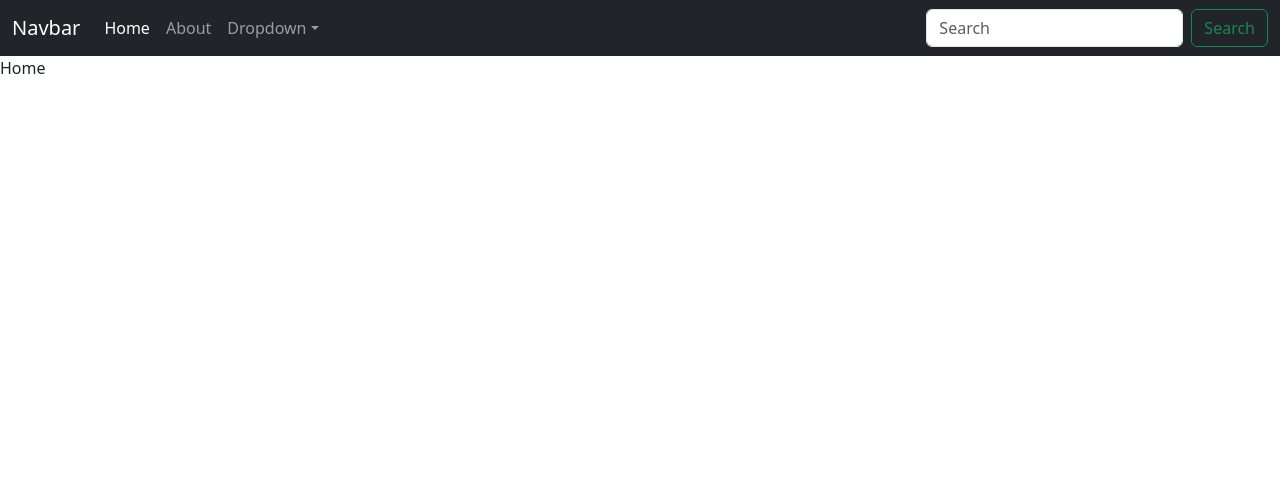
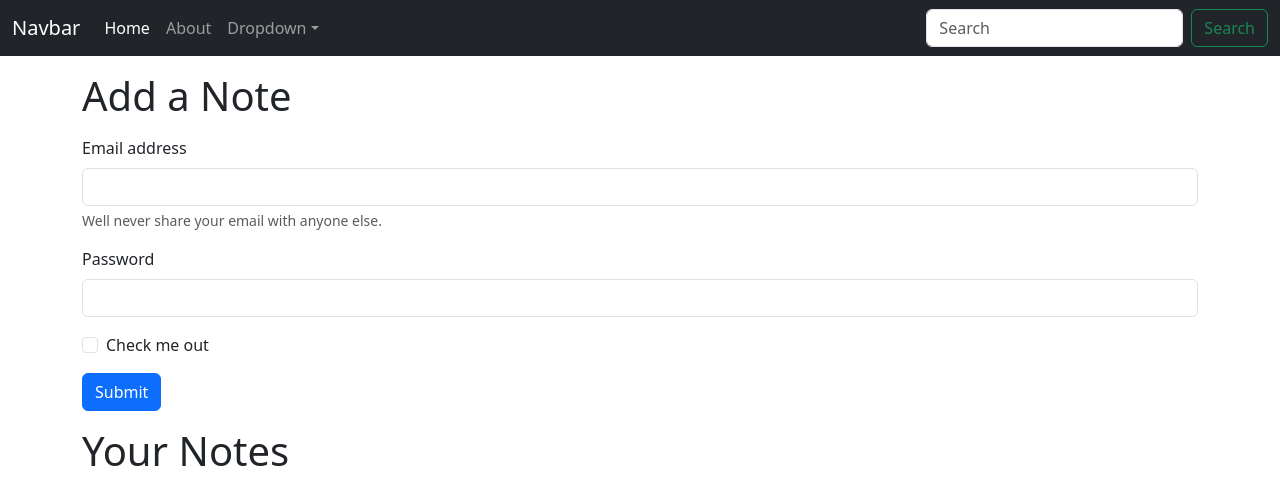
Before and after one commit to ManjiCoder/iNoteBook, a React (Vite) app: page / in a window 1280 px wide. Shown: the top 504 px of the page. Built offline with nearby package versions, Linux system fonts and the light colour scheme.

Commit message:
Video - 59 ✔ useLocation Hook in React - ✔

```diff
--- a/src/App.jsx
+++ b/src/App.jsx
@@ -13,10 +13,12 @@
     <BrowserRouter>
       <NoteState>
         <Navbar />
-        <Routes>
-          <Route exact path="/" element={<Home />} />
-          <Route exact path="/about" element={<About />} />
-        </Routes>
+        <div className="container">
+          <Routes>
+            <Route exact path="/" element={<Home />} />
+            <Route exact path="/about" element={<About />} />
+          </Routes>
+        </div>
       </NoteState>
     </BrowserRouter>
   );
--- a/src/components/Navbar.jsx
+++ b/src/components/Navbar.jsx
@@ -1,7 +1,12 @@
-import React from 'react';
-import { Link, NavLink } from 'react-router-dom';
+import React, { useEffect } from 'react';
+import { Link, useLocation } from 'react-router-dom';
 
 function Navbar() {
+  const { pathname } = useLocation();
+  // useEffect(() => {
+  // console.log(pathname);
+  // }, [pathname]);
+
   return (
     <nav className="navbar navbar-expand-lg bg-dark navbar-dark">
       <div className="container-fluid">
@@ -12,10 +17,10 @@
         <div className="collapse navbar-collapse" id="navbarSupportedContent">
           <ul className="navbar-nav me-auto mb-2 mb-lg-0">
             <li className="nav-item">
-              <NavLink className="nav-link" to="/">Home</NavLink>
+              <Link className={`nav-link ${pathname === '/' ? 'active' : ''}`} to="/">Home</Link>
             </li>
             <li className="nav-item">
-              <NavLink className="nav-link" to="/about">About</NavLink>
+              <Link className={`nav-link ${pathname === '/about' ? 'active' : ''}`} to="/about">About</Link>
             </li>
             <li className="nav-item dropdown">
               <a className="nav-link dropdown-toggle" href="#" role="button" data-bs-toggle="dropdown" aria-expanded="false">
--- a/src/context/notes/NoteState.jsx
+++ b/src/context/notes/NoteState.jsx
@@ -1,27 +1,13 @@
+/* eslint-disable react/prop-types */
 /* eslint-disable react/jsx-no-constructed-context-values */
 /* eslint-disable react/destructuring-assignment */
-import React, { useState } from 'react';
+import React from 'react';
 import NoteContext from './NoteContext';
 
 function NoteState(props) {
-  const s1 = {
-    name: 'harry',
-    clas: '5B',
-  };
-  const [state, setState] = useState(s1);
-
-  //   function to change state using Context API
-  const update = () => {
-    setTimeout(() => {
-      setState({
-        name: 'carry',
-        clas: '10B',
-      });
-    }, 1000);
-  };
   return (
     // eslint-disable-next-line react/self-closing-comp
-    <NoteContext.Provider value={{ state, update }}>
+    <NoteContext.Provider value={{}}>
       {props.children}
     </NoteContext.Provider>
   );
--- a/src/index.css
+++ b/src/index.css
@@ -0,0 +1,3 @@
+.showLink {
+    color: red !important;
+}
--- a/src/pages/About.jsx
+++ b/src/pages/About.jsx
@@ -1,21 +1,10 @@
 /* eslint-disable react/destructuring-assignment */
-import React, { useContext, useEffect } from 'react';
-import NoteContext from '../context/notes/NoteContext';
+import React from 'react';
 
 function About() {
-  const a = useContext(NoteContext);
-  console.log(a.state.clas);
-  useEffect(() => {
-    a.update();
-  }, []);
-
   return (
-    <div>
-      My name is
-      {`\n${a.state.name}`}
-      {' '}
-      & my class is
-      {`\n${a.state.clas}`}
+    <div className="">
+      About page
     </div>
   );
 }
--- a/src/pages/Home.jsx
+++ b/src/pages/Home.jsx
@@ -1,8 +1,28 @@
+/* eslint-disable jsx-a11y/label-has-associated-control */
 import React from 'react';
 
 function Home() {
   return (
-    <div>Home</div>
+    <div className="my-3">
+      <h1>Add a Note</h1>
+      <form className="my-3">
+        <div className="mb-3">
+          <label htmlFor="exampleInputEmail1" className="form-label">Email address</label>
+          <input type="email" className="form-control" id="exampleInputEmail1" aria-describedby="emailHelp" />
+          <div id="emailHelp" className="form-text">Well never share your email with anyone else.</div>
+        </div>
+        <div className="mb-3">
+          <label htmlFor="exampleInputPassword1" className="form-label">Password</label>
+          <input type="password" className="form-control" id="exampleInputPassword1" />
+        </div>
+        <div className="mb-3 form-check">
+          <input type="checkbox" className="form-check-input" id="exampleCheck1" />
+          <label className="form-check-label" htmlFor="exampleCheck1">Check me out</label>
+        </div>
+        <button type="submit" className="btn btn-primary">Submit</button>
+      </form>
+      <h1>Your Notes</h1>
+    </div>
   );
 }
 
```
